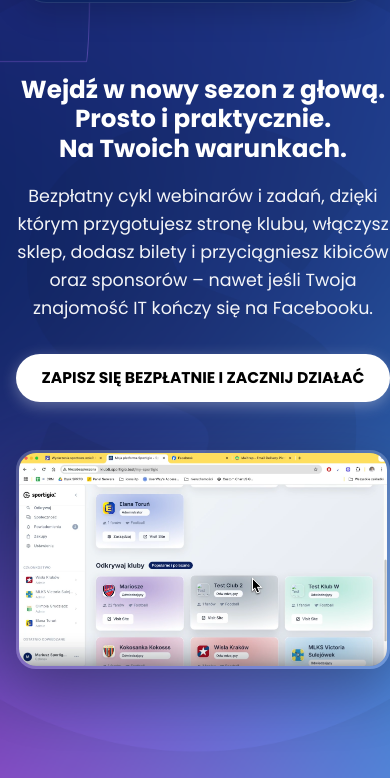
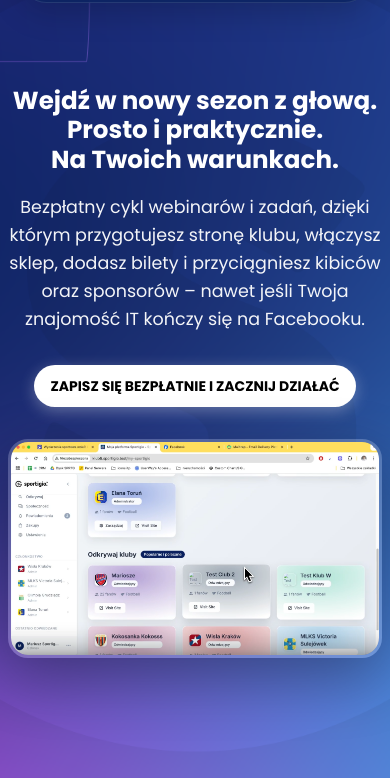
Before and after one commit to czars34/sportigio-preseason-camp, a plain HTML site: page index.html in a window 390 px wide. Shown: the part 66-844 px from the top of the page. Drawn offline with Linux system fonts and the light colour scheme.

Commit message:
Poprawki wersji hero na mobile

```diff
--- a/index.html
+++ b/index.html
@@ -1287,6 +1287,60 @@
                 max-width: 720px;
             }
         }
+        /* ===== Fix hero overflow on mobile  ===== */
+@media (max-width: 767px) {
+
+  .hero {
+    padding-left: 0.5rem;   /* było 1rem */
+    padding-right: 0.5rem;
+    overflow:hidden;
+  }
+
+
+  .hero-content {
+    grid-template-columns: minmax(0, 1fr);
+    gap: 2rem;
+  }
+
+  .hero-image,
+  .hero-image img {
+    width: 100%;
+    max-width: 100%;
+  }
+}
+/* ===== Fix CTA overflow on mobile  ===== */
+@media (max-width: 767px) {
+  .hero .cta-button {
+    white-space: normal;        /* pozwól zawijanie w 2 linie */
+    word-break: break-word;     /* awaryjnie */
+    padding: 0.7rem 1rem;       /* węższe boki */
+    font-size: clamp(.8rem, .75rem + .5vw, 1rem);
+    line-height: 1.35;
+    max-width: 100%;            /* nigdy > viewport */
+  }
+}
+/* ===== 3 fixed lines in hero ===== */
+.hero-heading {
+  /* płynny rozmiar – rośnie z ekranem, ale ma widełki */
+  font-size: clamp(1.1rem, 3.5vw + .5rem, 2.8rem);
+  line-height: 1.22;
+}
+
+/* każdy span to osobny wiersz */
+.hero-heading span {
+  display: block;          /* twardy enter */
+  white-space: nowrap;     /* i zero łamań w środku */
+}
+
+/* gdy ekran jest ekstremalnie wąski (≤ 320-340 px) – jeszcze zbijamy czcionkę,
+   żeby najdłuższa linia nie wystawała */
+@media (max-width: 360px) {
+  .hero-heading {
+    font-size: clamp(.95rem, 6vw + .3rem, 1.4rem);
+  }
+}
+
+
     </style>
 </head>
 <body>
@@ -1313,7 +1367,11 @@
     <section class="hero">
         <div class="hero-content">
             <div class="hero-text">
-                <h1>Wejdź w nowy sezon z głową.<br> Prosto i praktycznie. <br>Na Twoich warunkach.</h1>
+                <h1 class="hero-heading">
+                    <span>Wejdź w nowy sezon z głową.</span>
+                    <span>Prosto i praktycznie.</span>
+                    <span>Na Twoich warunkach.</span>
+                  </h1>
                 <p>Bezpłatny cykl webinarów i zadań, dzięki którym przygotujesz stronę klubu, włączysz sklep, dodasz bilety i przyciągniesz kibiców oraz sponsorów – nawet jeśli Twoja znajomość IT kończy się na Facebooku.</p>
                 <a href="https://forms.sportigio.com/preseason-camp" class="cta-button">Zapisz się bezpłatnie i zacznij działać</a>
             </div>
```
